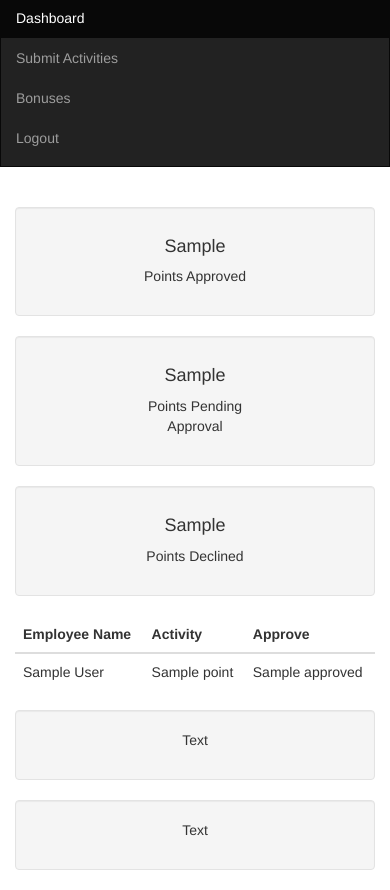
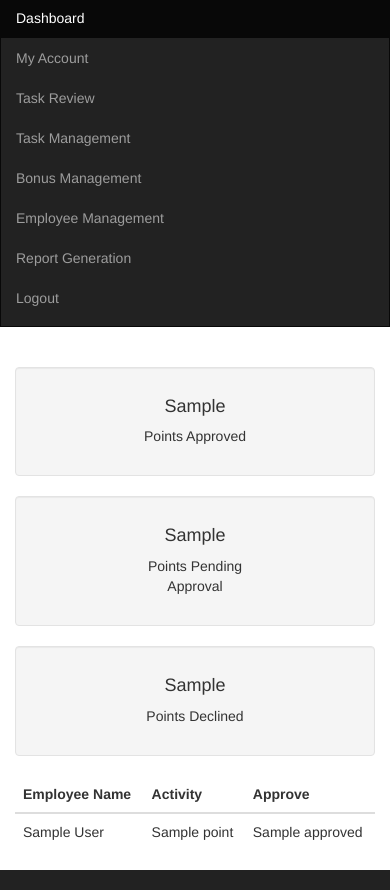
Before and after one commit to jcsumlin/FetchMe_Flask_Project, a Flask app: template templates/dashboard_admin.html in a window 390 px wide, after a click that opens the changed part. Shown: the part 286-1176 px from the top of the page. Run offline with Flask 2, Linux system fonts and the light colour scheme; the template is opened without the code that fills it: most values are stand-ins (such as "Sample title", 1, 10 or a date in 2020); some libraries are stand-ins or nearby versions.

Commit message:
Updated the admin Dashboard to show proper navigation Fixed login credential validation Added test user: jcsumlin@gmail.com, pwrd: testing

```diff
--- a/app.py
+++ b/app.py
@@ -79,7 +79,6 @@ user = {
 def get_user(email: str):
     user = User.query.filter_by(email=email).all()
     if len(user) is 0:
-        flash("Invalid username or password.", category='danger')
         redirect(url_for('login'))
     elif len(user) is 1:
         return user
@@ -149,23 +148,29 @@ def hello_world():
 
 @app.route('/login', methods=['GET', 'POST'])
 def login():
-    session.pop('logged_in', None)
+    session['user'] = None
     form = LoginForm()
     if form.validate_on_submit():
-        user = get_user(form.username.data)
-        hashed_pw = user[0].password
+        if get_user(form.username.data):
+            user = get_user(form.username.data)
+            hashed_pw = user[0].password
 
-        if get_user(form.username.data) != False \
-                and check_password(form.password.data, hashed_pw) == True:
-            user = user[0]
-            session['user'] = {}
-            session['user']['logged_in'] = True
-            session['user']['user_id'] = user.id
-            session['user']['email'] = user.email
-            session['user']['is_manager'] = user.is_manager
-            session['user']['point_balance'] = user.point_bal
-            flash(f"You have been logged in! {session['user']['email']}", category="success")
-            return redirect(url_for('dashboard'))
+            if get_user(form.username.data) != False \
+                    and check_password(form.password.data, hashed_pw) == True:
+                user = user[0]
+                session['user'] = {}
+                session['user']['logged_in'] = True
+                session['user']['user_id'] = user.id
+                session['user']['email'] = user.email
+                session['user']['is_manager'] = user.is_manager
+                session['user']['point_balance'] = user.point_bal
+                session['user']['full_name'] = user.full_name
+                session['user']['points_approved'] = 1
+                session['user']['points_pending'] = 64
+                session['user']['points_declined'] = 0
+
+                flash(f"You have been logged in! {session['user']['full_name']}", category="success")
+                return redirect(url_for('dashboard'))
         else:
             flash("Invalid ID or password. Please try again.", category='danger')
     return render_template('login.html', name="Login Page {0}".format(site_title), form=form)
@@ -173,7 +178,8 @@ def login():
 
 @app.route('/dashboard')
 def dashboard():
-    if not session['user'].get('logged_in'):
+    # print(session['user']['logged_in'])
+    if session['user'] == None:
         flash("You must be logged in to view that page.",
               category='danger')
         return redirect('/login')
@@ -187,16 +193,16 @@ def dashboard():
                 data_2 = session['user']['points_pending']
             else:
                 data_2 = "Error"
-            if 'points_approved' in session['user']:
-                data_3= session['user']['points_approved']
+            if 'points_declined' in session['user']:
+                data_3= session['user']['points_declined']
             else:
                 data_3 = "Error"
             return render_template('dashboard_admin.html',
                                    name="Dashboard {0}".format(site_title),
-                                   data_1=data_1,
-                                   data_2=data_2,
-                                   data_3=data_3,
-                                   points=getPoints(session['user_id']))
+                                   data_1=str(data_1),
+                                   data_2=str(data_2),
+                                   data_3=str(data_3),
+                                   points=getPoints(session['user']['user_id']))
         else:
             return render_template('dashboard_user.html',
                                    name="Dashboard {0}".format(site_title))
@@ -204,7 +210,7 @@ def dashboard():
 
 @app.route("/reports")
 def report_page():
-    if session['is_manager'] is False:
+    if session['user']['is_manager'] is False:
         flash("Error 403: Forbidden", category="danger")
         return redirect('/dashboard')
     else:
@@ -213,7 +219,7 @@ def report_page():
 
 @app.route("/task-details")
 def task_review(task):
-    if session['is_manager'] is True:
+    if session['user']['is_manager'] is True:
         return render_template('task_review_manager.html', task=task)
     else:
         return render_template('task_review_driver.html', task=task)
@@ -229,7 +235,7 @@ def bonus():
 
 @app.route("/logout")
 def logout():
-    session.pop('logged_in', None)
+    session['user'] = None
     return redirect('/login')
 
 @app.route("/submit-points")
--- a/templates/dashboard_admin.html
+++ b/templates/dashboard_admin.html
@@ -49,8 +49,12 @@
         <div class="collapse navbar-collapse" id="myNavbar">
             <ul class="nav navbar-nav">
                 <li class="active"><a href="/dashboard">Dashboard</a></li>
-                <li><a href="#">Submit Activities</a></li>
-                <li><a href="#">Bonuses</a></li>
+                <li><a href="#">My Account</a></li>
+                <li><a href="#">Task Review</a></li>
+                <li><a href="#">Task Management</a></li>
+                <li><a href="#">Bonus Management</a></li>
+                <li><a href="#">Employee Management</a></li>
+                <li><a href="#">Report Generation</a></li>
                 <li><a href="/logout">Logout</a></li>
             </ul>
         </div>
@@ -64,8 +68,12 @@
                  style="width: 100%; padding-top: 25px; padding-left: 20%; padding-right: 20%; padding-bottom: 25px">
             <ul class="nav nav-pills nav-stacked">
                 <li class="active"><a href="/dashboard">Dashboard</a></li>
-                <li><a href="#">Submit Activities</a></li>
-                <li><a href="#">Bonuses</a></li>
+                <li><a href="#">My Account</a></li>
+                <li><a href="#">Task Review</a></li>
+                <li><a href="#">Task Management</a></li>
+                <li><a href="#">Bonus Management</a></li>
+                <li><a href="#">Employee Management</a></li>
+                <li><a href="#">Report Generation</a></li>
                 <li><a href="/logout">Logout</a></li>
             </ul>
             <br>
@@ -129,18 +137,6 @@
                     </table>
                 </div>
             </div>
-            <div class="row">
-                <div class="col-sm-8">
-                    <div class="well">
-                        <p>Text</p>
-                    </div>
-                </div>
-                <div class="col-sm-4">
-                    <div class="well">
-                        <p>Text</p>
-                    </div>
-                </div>
-            </div>
         </div>
     </div>
 </div>
```
Also changed, not shown: site.db.
